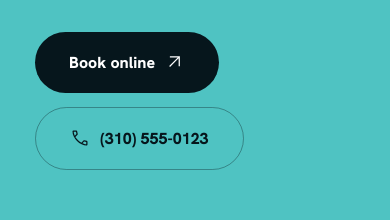
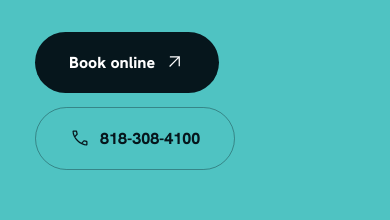
Before and after one commit to sanjulablockchain/st-gianna, a Next.js app: page /services in a window 390 px wide. Shown: the part 5340-5560 px from the top of the page. Built offline with nearby package versions, Linux system fonts and the light colour scheme.

Commit message:
fix: point Cta at the real booking link and phone number

```diff
--- a/components/Cta.tsx
+++ b/components/Cta.tsx
@@ -15,12 +15,15 @@ export default function Cta() {
     >
       <h2 className={styles.heading}>Ready when your family is.</h2>
       <div className={styles.actions}>
-        <a href="#book" className={styles.primary}>
+        <a
+          href="https://app.nexhealth.com/appt/ktdoctor?atid=275899,275901,275900,275904,275905,275903"
+          className={styles.primary}
+        >
           Book online <ArrowOutwardIcon size={20} />
         </a>
-        <a href="tel:13105550123" className={styles.secondary}>
+        <a href="tel:8183084100" className={styles.secondary}>
           <CallIcon size={20} />
-          (310) 555-0123
+          818-308-4100
         </a>
       </div>
     </section>
```
Also changed, not shown: 1 other file (tests, documents, lock files or other folders).
